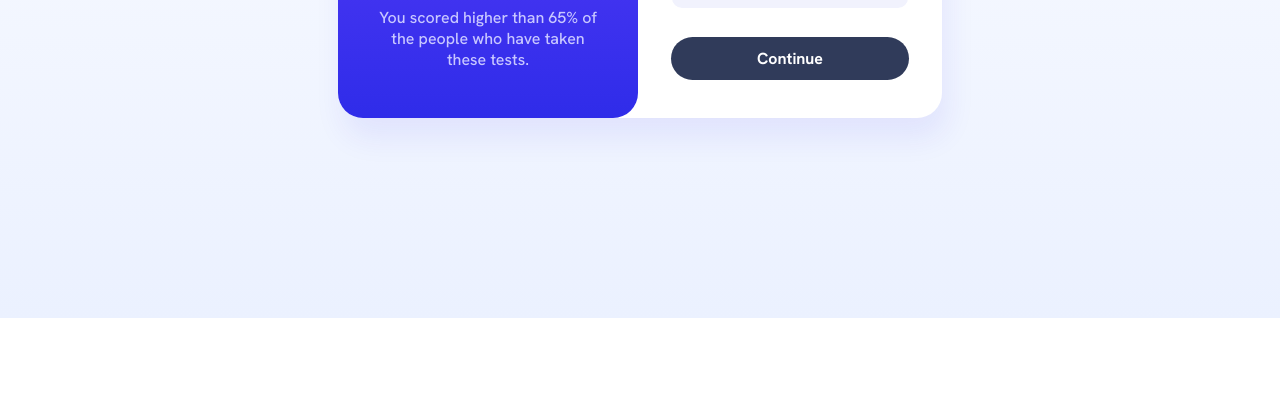
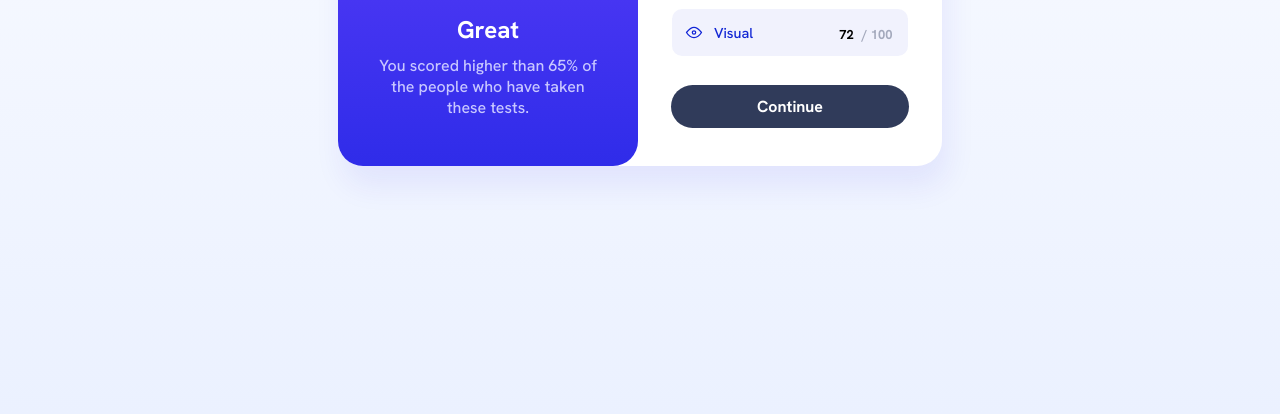
Before and after one commit to Eva-S-Santos/Frontend-Mentor-Results-summary-component, a plain HTML site: page index.html in a window 1280 px wide. Shown: the part 491-905 px from the top of the page. Before the commit the page ends 809 px from the top, so only its background shows below. Drawn offline with Linux system fonts and the light colour scheme.

Commit message:
Update style.css

```diff
--- a/style.css
+++ b/style.css
@@ -190,7 +190,7 @@ p {
     main{
         display: flex;
         justify-content: center;
-        padding: 12.5rem 0rem;
+        padding: 15.5rem 0rem;
     }
 
     p{
```
